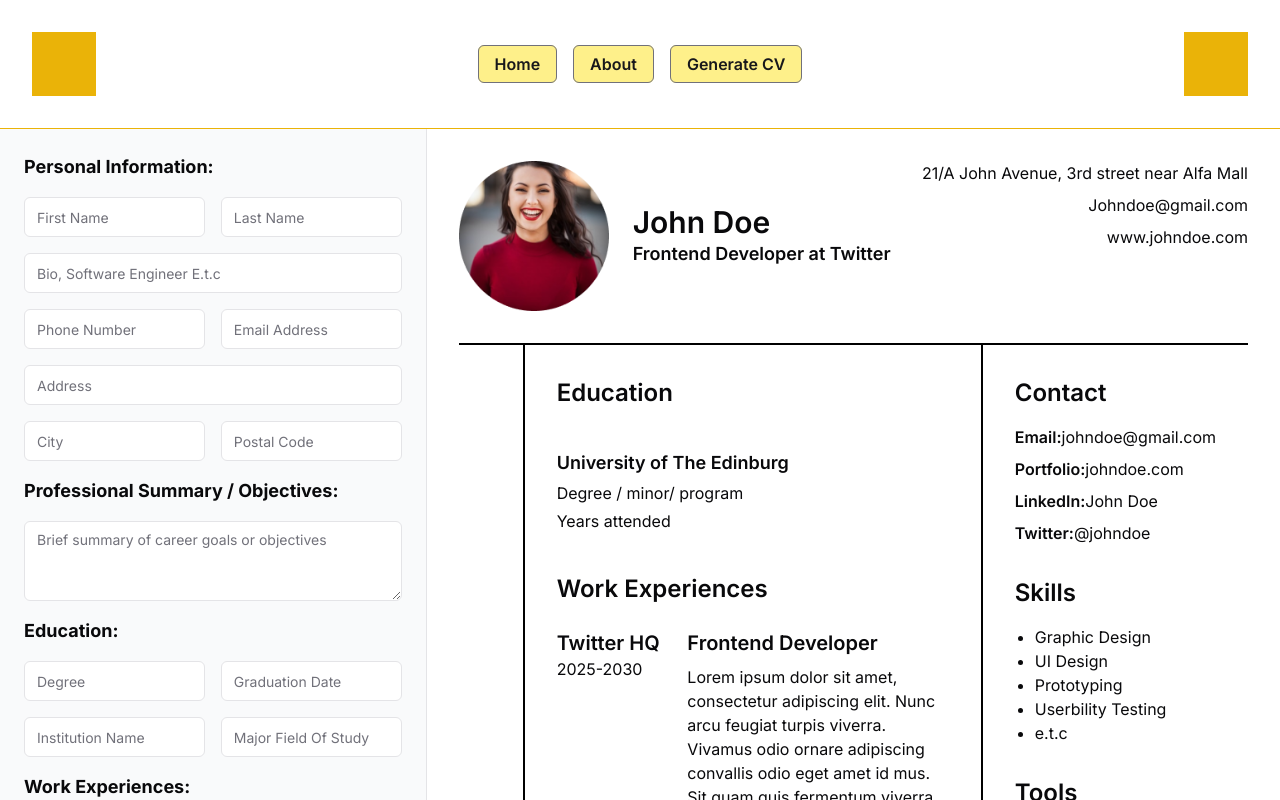
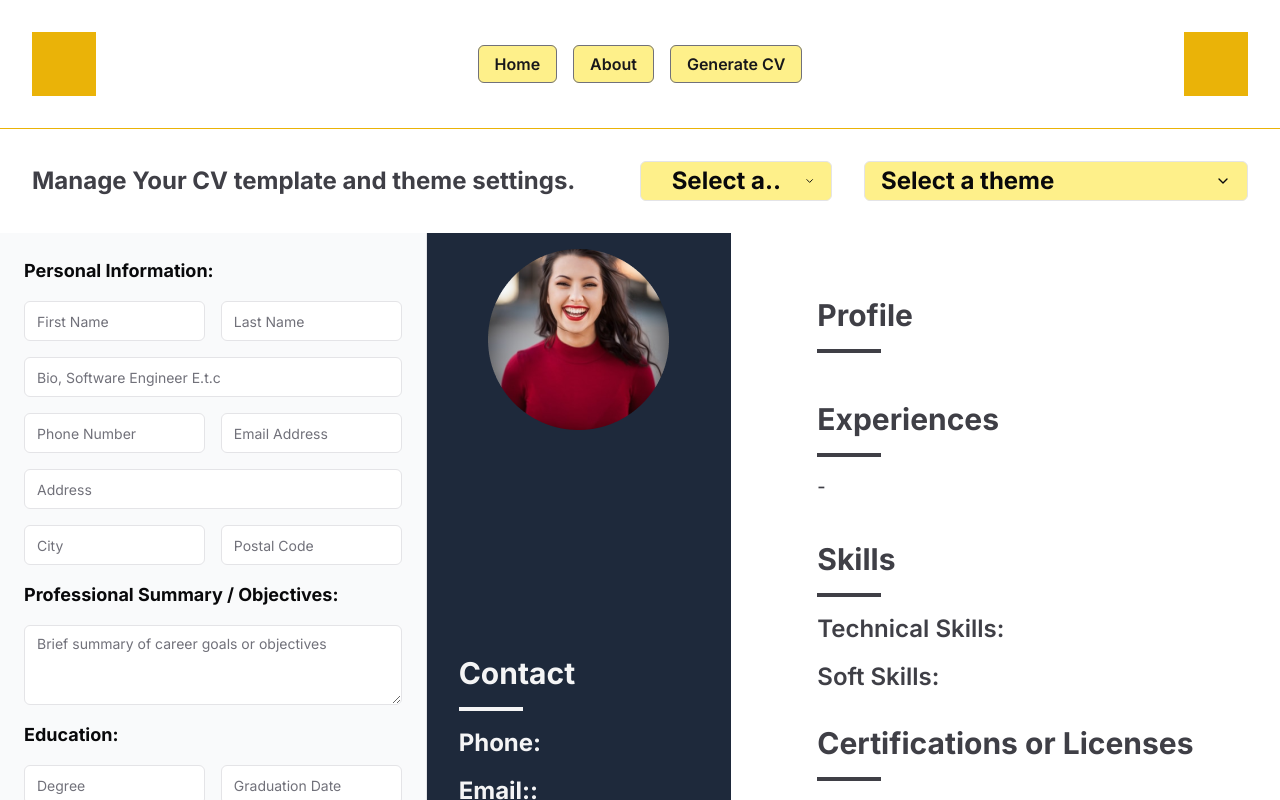
Before and after one commit to sheraz4196/twisto, a Next.js app: page /generate-cv/create in a window 1280 px wide. Shown: the top 800 px of the page. Built offline with nearby package versions, Linux system fonts and the light colour scheme.

Commit message:
feat: template selector

```diff
--- a/app/generate-cv/create/page.tsx
+++ b/app/generate-cv/create/page.tsx
@@ -1,13 +1,21 @@
+'use client';
 import ClassicOne from '@/components/cv-designes/classic-one';
 import MonochromeMajesty from '@/components/cv-designes/monochrome-majesty';
 import Pedro from '@/components/cv-designes/pedro';
+import CVGeneratorHeader from '@/components/cv-gernator/cv-Generator-header';
 import CreateCVForm from '@/components/forms/create-cv-form';
+import useCVTemplateStore from '@/stores/cv/cv-template-store';
 
 export default function CreateCV() {
+  const { cvTemplate } = useCVTemplateStore();
+  console.log('Here', cvTemplate);
   return (
     <div className="grid grid-cols-3">
+      <CVGeneratorHeader />
       <CreateCVForm />
-      <MonochromeMajesty />
+      {cvTemplate === 'Pedro' && <Pedro />}
+      {cvTemplate === 'ClassicI' && <ClassicOne />}
+      {cvTemplate === 'Monochrome Majesty' && <MonochromeMajesty />}
     </div>
   );
 }
--- a/components/cv-designes/monochrome-majesty.tsx
+++ b/components/cv-designes/monochrome-majesty.tsx
@@ -3,7 +3,11 @@ import { forwardRef } from 'react';
 import Image from 'next/image';
 const MonochromeMajesty = forwardRef<HTMLDivElement>((props, ref) => {
   return (
-    <section className="col-span-2 flex flex-col" id="classic-one" ref={ref}>
+    <section
+      className="col-span-2 flex flex-col items-center justify-center"
+      id="classic-one"
+      ref={ref}
+    >
       <div className=" flex flex-col p-6 lg:p-8">
         <div className="flex flex-row items-start justify-between border-b-2 border-solid border-black pb-8">
           <div className="flex flex-row items-center gap-6">
--- a/components/cv-designes/pedro.tsx
+++ b/components/cv-designes/pedro.tsx
@@ -1,9 +1,16 @@
 'use client';
 import { forwardRef } from 'react';
 import Image from 'next/image';
+import useCVThemeStore from '@/stores/cv/cv-theme-store';
+import { Themes } from '@/constants';
 const Pedro = forwardRef<HTMLDivElement>((props, ref) => {
+  const { cvTheme } = useCVThemeStore();
+
+  const border = cvTheme;
+  const text = '';
+  const background = '';
   return (
-    <section className="col-span-2 flex justify-center" id="classic-one" ref={ref}>
+    <section className="col-span-2 flex items-center justify-center" id="classic-one" ref={ref}>
       <div className="flex flex-row justify-center  gap-6 border-t-4 border-solid  border-black p-8 text-start lg:gap-10">
         <div className="flex flex-col gap-6 lg:gap-8">
           <div className="flex flex-col gap-2">
--- a/components/cv-gernator/cv-Generator-header.tsx
+++ b/components/cv-gernator/cv-Generator-header.tsx
@@ -4,14 +4,13 @@ import ThemeSelect from './theme-select';
 
 export default function CVGeneratorHeader() {
   return (
-    <header className="flex items-center justify-between p-4 lg:p-8">
+    <header className="col-span-3 flex items-center justify-between p-4 lg:p-8">
       <h3 className="text-base font-bold text-zinc-700 lg:text-2xl">
         Manage Your CV template and theme settings.
       </h3>
       <div className="flex items-center gap-4 lg:gap-8">
         <TemplateSelect />
         <ThemeSelect />
-        <CountrySelect />
       </div>
     </header>
   );
--- a/constants.ts
+++ b/constants.ts
@@ -1,6 +1,8 @@
+import { Theme } from './types/types';
+
 export const CVTemplates: string[] = ['Pedro', 'ClassicI', 'Monochrome Majesty'];
 export const CVThemes: string[] = [
-  'Azure Aura',
+  'AzureAura',
   'Crimson Crest',
   'Indigo Influence',
   'Sapphire Spectra',
@@ -11,3 +13,13 @@ export const CVThemes: string[] = [
   'Amber Aether',
   'Opal Oasis',
 ];
+// Themes
+export const Themes = [
+  {
+    AzureAura: {
+      text: `#FFF`,
+      background: '#007FFF',
+      border: '#005BB5',
+    },
+  },
+];
--- a/types/types.ts
+++ b/types/types.ts
@@ -8,6 +8,11 @@ export type Subscriber = {
   id: number;
   email: string;
   storeId: number;
+};
+export type Theme = {
+  theme: string;
+  background: string;
+  border: string;
 };
 
 export type CVFormData = {
```
